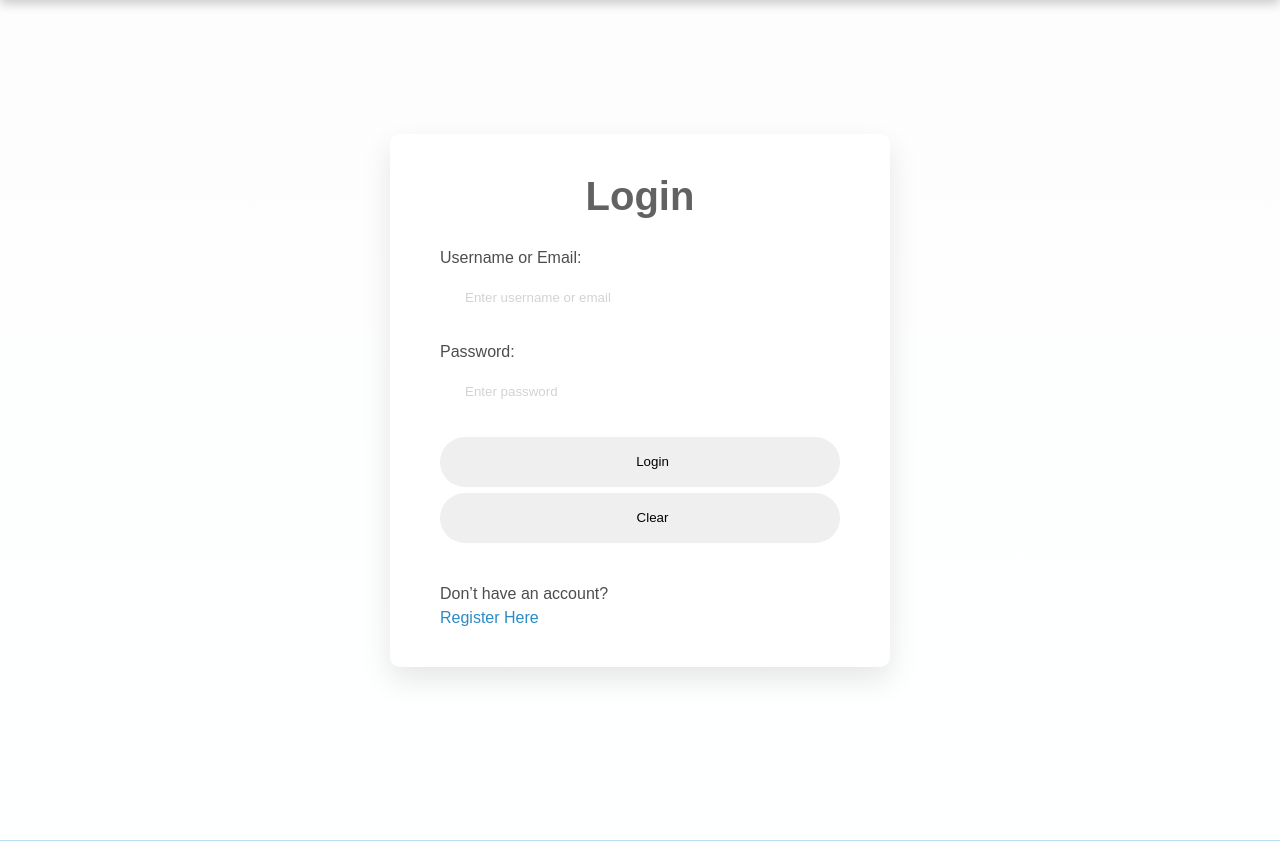
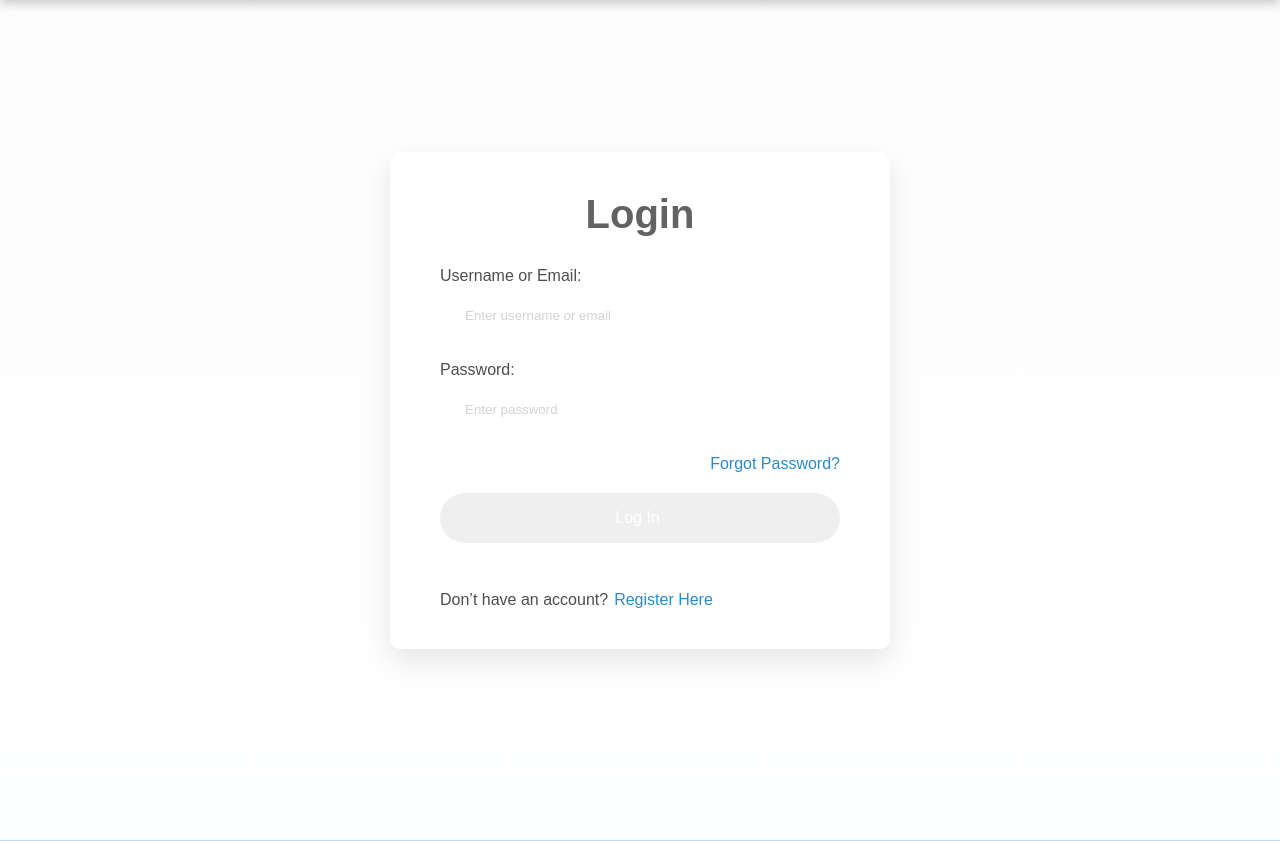
Before and after one commit to 240367644/Team-Project, a PHP site: page /login.html in a window 1280 px wide. Shown: the part 80-921 px from the top of the page. Run offline with PHP 8.4, Linux system fonts and the light colour scheme.

Commit message:
Update CSS for login, register

```diff
--- a/css/style.css
+++ b/css/style.css
@@ -642,6 +642,13 @@
     text-decoration: underline;
 }
 
+.register-row {
+    display: flex;
+    gap: 6px;
+    align-items: center;
+    font-size: 16px;
+}
+
 .register-link {
     color: #2a8bc7;
     text-decoration: none;
--- a/login.html
+++ b/login.html
@@ -48,11 +48,15 @@
                     <input type="password" id="loginPassword" name="password" placeholder="Enter password" required>
                 </div>
 
+                <a class="forgot" href="">Forgot Password?</a>
+
                 <div class="login-details">
-                    <input type="submit" value="Login">
-                    <input type="reset" value="Clear">
+                    <input class="log-button" type="submit" value="Log In">
                     <br><br>
-                    Don’t have an account? <a href="register.html" class="register-link">Register Here</a>
+                    <div class="register-row">
+                        Don’t have an account?
+                        <a href="register.html" class="register-link">Register Here</a>
+                    </div>
                 </div>
             </form>
         </div>
```
Also changed, not shown: register.html (+7 -4 lines).
